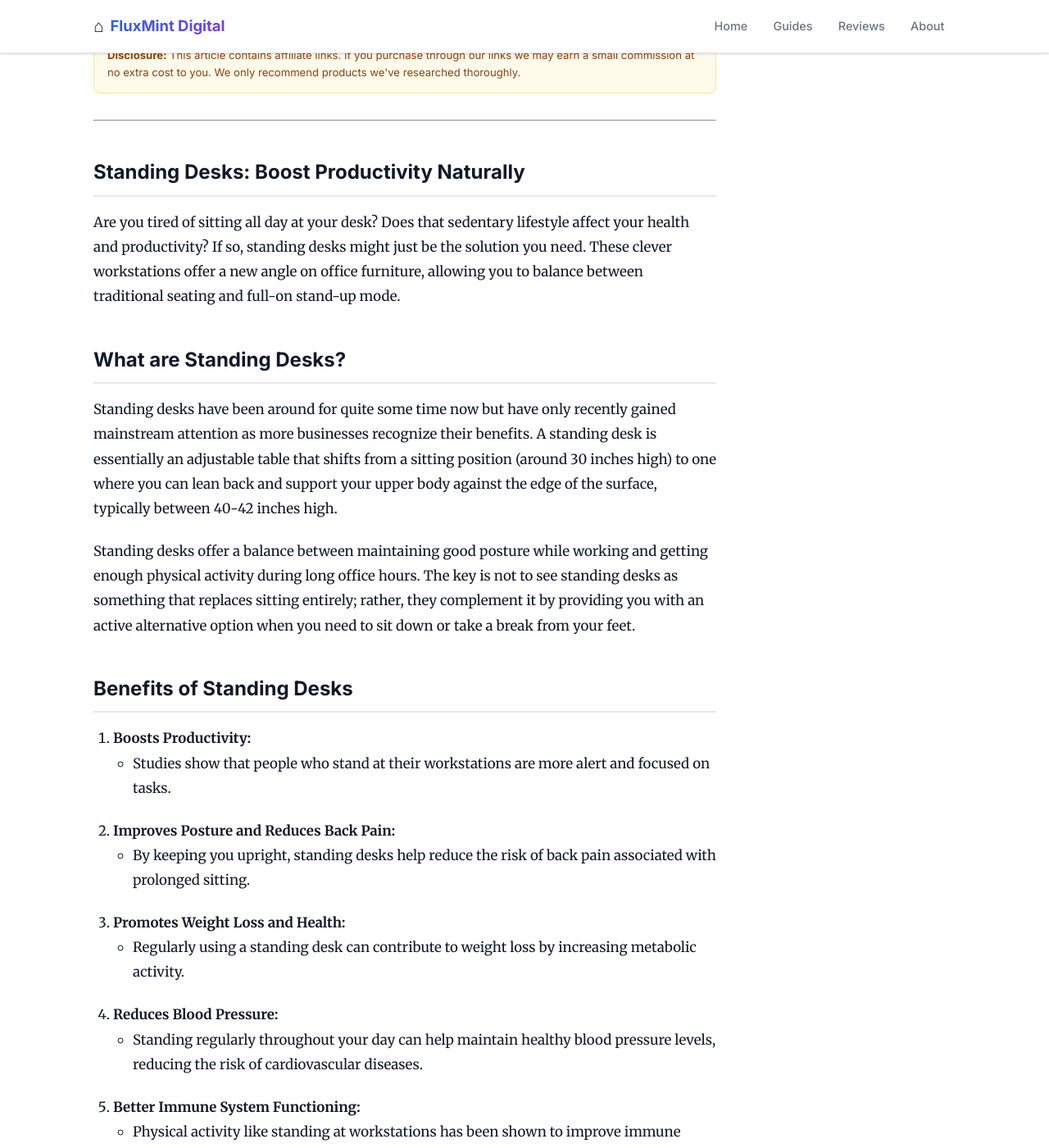
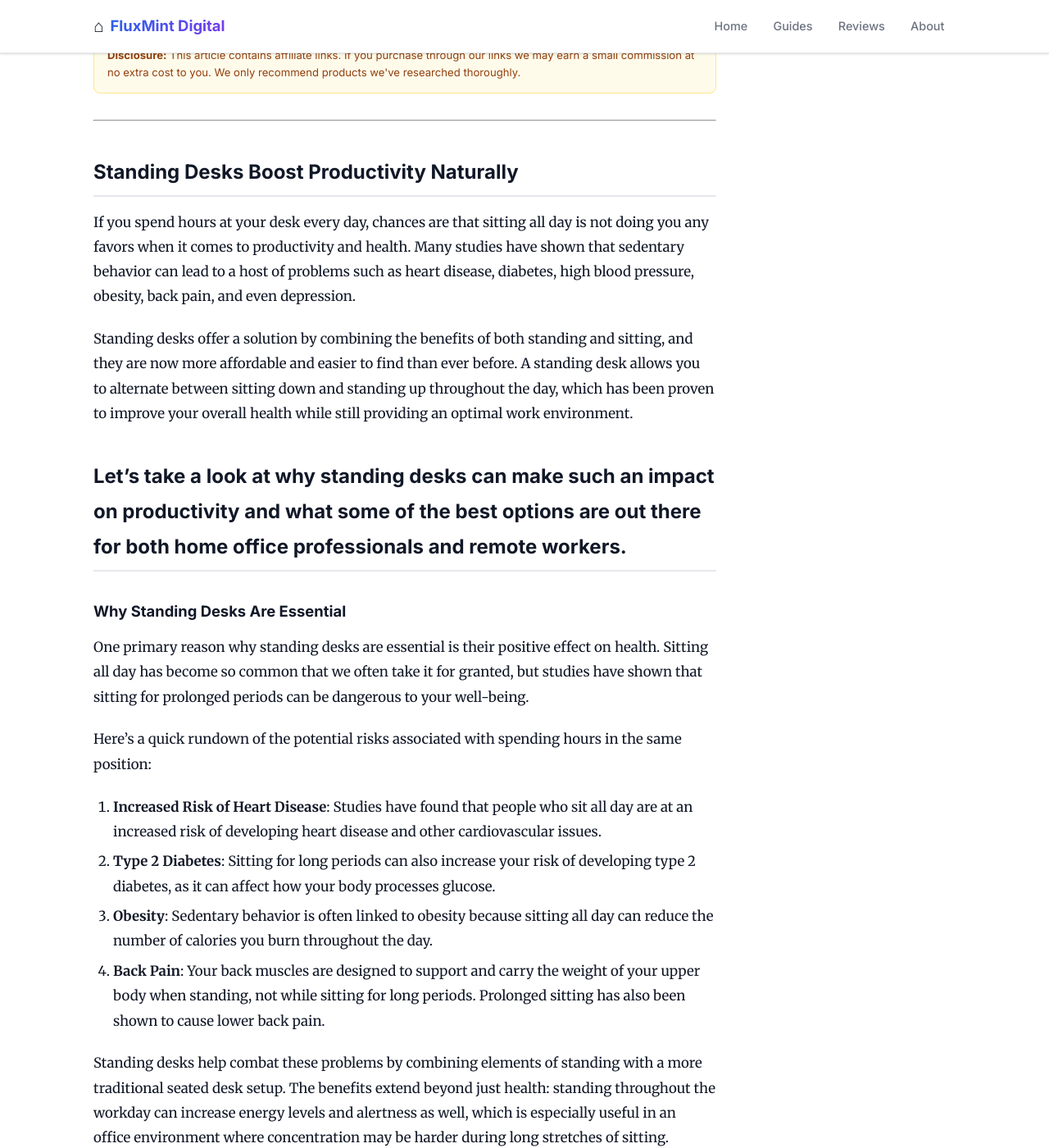
Before and after one commit to fluxmintdigital/fluxmintdigital.github.io, a Jekyll site: the page built from _posts/2026-05-30-standing-desks-boost-productivity-naturally.md, in a window 1280 px wide and 1400 px high, scrolled down 348 px. Shown: the whole window at 82% size. Built offline with Jekyll 4.4.1, drawn with Linux system fonts in a browser that asks for light colours; some of the changed text lies outside the part shown.

Commit message:
Add: Standing Desks Boost Productivity Naturally

```diff
--- a/_posts/2026-05-30-standing-desks-boost-productivity-naturally.md
+++ b/_posts/2026-05-30-standing-desks-boost-productivity-naturally.md
@@ -1,89 +1,61 @@
 ---
 layout: post
-title: "Standing Desks: Boost Productivity Naturally"
-description: "Boost productivity naturally with standing desks - learn how in our new blog post! #standingdesks"
+title: "Standing Desks Boost Productivity Naturally"
+description: "Boost your productivity naturally with a standing desk - try this innovative workspace today!"
 categories: [Guides]
-tags: ["home office", "standing", "desks", "remote work"]
+tags: ["remote work", "desks", "home office", "standing"]
 ---
 
 ---
-## Standing Desks: Boost Productivity Naturally
+## Standing Desks Boost Productivity Naturally
 
-Are you tired of sitting all day at your desk? Does that sedentary lifestyle affect your health and productivity? If so, standing desks might just be the solution you need. These clever workstations offer a new angle on office furniture, allowing you to balance between traditional seating and full-on stand-up mode.
+If you spend hours at your desk every day, chances are that sitting all day is not doing you any favors when it comes to productivity and health. Many studies have shown that sedentary behavior can lead to a host of problems such as heart disease, diabetes, high blood pressure, obesity, back pain, and even depression.
 
-## What are Standing Desks?
+Standing desks offer a solution by combining the benefits of both standing and sitting, and they are now more affordable and easier to find than ever before. A standing desk allows you to alternate between sitting down and standing up throughout the day, which has been proven to improve your overall health while still providing an optimal work environment.
 
-Standing desks have been around for quite some time now but have only recently gained mainstream attention as more businesses recognize their benefits. A standing desk is essentially an adjustable table that shifts from a sitting position (around 30 inches high) to one where you can lean back and support your upper body against the edge of the surface, typically between 40-42 inches high.
+Let’s take a look at why standing desks can make such an impact on productivity and what some of the best options are out there for both home office professionals and remote workers.
+---
 
-Standing desks offer a balance between maintaining good posture while working and getting enough physical activity during long office hours. The key is not to see standing desks as something that replaces sitting entirely; rather, they complement it by providing you with an active alternative option when you need to sit down or take a break from your feet.
+### Why Standing Desks Are Essential
 
-## Benefits of Standing Desks
+One primary reason why standing desks are essential is their positive effect on health. Sitting all day has become so common that we often take it for granted, but studies have shown that sitting for prolonged periods can be dangerous to your well-being.
 
-1. **Boosts Productivity:**
-   - Studies show that people who stand at their workstations are more alert and focused on tasks.
+Here’s a quick rundown of the potential risks associated with spending hours in the same position:
 
-2. **Improves Posture and Reduces Back Pain:**
-   - By keeping you upright, standing desks help reduce the risk of back pain associated with prolonged sitting.
+1. **Increased Risk of Heart Disease**: Studies have found that people who sit all day are at an increased risk of developing heart disease and other cardiovascular issues.
+2. **Type 2 Diabetes**: Sitting for long periods can also increase your risk of developing type 2 diabetes, as it can affect how your body processes glucose.
+3. **Obesity**: Sedentary behavior is often linked to obesity because sitting all day can reduce the number of calories you burn throughout the day.
+4. **Back Pain**: Your back muscles are designed to support and carry the weight of your upper body when standing, not while sitting for long periods. Prolonged sitting has also been shown to cause lower back pain.
 
-3. **Promotes Weight Loss and Health:**
-   - Regularly using a standing desk can contribute to weight loss by increasing metabolic activity.
+Standing desks help combat these problems by combining elements of standing with a more traditional seated desk setup. The benefits extend beyond just health: standing throughout the workday can increase energy levels and alertness as well, which is especially useful in an office environment where concentration may be harder during long stretches of sitting.
 
-4. **Reduces Blood Pressure:**
-   - Standing regularly throughout your day can help maintain healthy blood pressure levels, reducing the risk of cardiovascular diseases.
+### Benefits of Standing Desks
 
-5. **Better Immune System Functioning:**
-   - Physical activity like standing at workstations has been shown to improve immune system functioning.
+#### Improved Productivity
+Studies have found that people who use standing desks are more productive. For example, a study from Stanford University revealed that employees who used standing desks had a 46% increase in typing speed and an average of two fewer sick days per year compared to those who sat at their traditional desks.
 
-## Types of Standing Desks
+Additionally, standing can help you remain alert by increasing blood flow to the brain and reducing feelings of lethargy. This can be beneficial for tasks that require concentration or decision-making – something many remote workers and home office professionals face daily.
 
-Now that you're aware of how beneficial they are, let's take a look at the different types of standing desks available on the market today:
+#### Better Mental Health
+In addition to physical health benefits, using a standing desk may also have positive effects on mental well-being. Research has shown that people who stand during work breaks are less likely to feel stressed and more motivated compared to their seated counterparts.
 
-### 1. Fixed Height Standing Desks
-- **Pros:** No need for adjustments; perfect for those who have an office space with fixed dimensions.
-- **Cons:** Can be pricey and less flexible compared to height-adjustable options.
+Standing can even help with depression by allowing you to take regular movement breaks throughout the day. The change in posture provides your mind a break from constant sitting and encourages physical activity, which is proven to improve mental health.
 
-### 2. Height Adjustable Standing Desks
-- **Pros:** Highly customizable, allowing you to adjust the desk to different heights based on your needs throughout the day.
-- **Cons:** More expensive upfront; require some maintenance for the motor systems.
+#### Improved Posture
+Another significant advantage of standing desks is improved posture. People who spend hours hunched over their computers often suffer from issues such as poor posture and chronic neck pain. Using a standing desk can help alleviate these problems by encouraging better alignment and reducing the strain on your back muscles, which can lead to less frequent or severe discomfort.
 
-### 3. Portable Standing Desks
-- **Pros:** Easy to move around and set up in any office space, perfect for individuals or small teams who want a flexible solution.
-- **Cons:** May not be as customizable compared to fixed-height options.
+### How Standing Desks Work
 
-## Comparison Table: Fixed Height vs. Height Adjustable
+Standing desks typically fall into two main categories: sit-stand desks and treadmill desks. Sit-stand desks allow users to alternate between sitting down and standing up throughout their workday. These desks are often equipped with sensors that detect when the desk is being used, and automatically switch from a seated position to standing once you leave your seat.
 
-| Feature             | Fixed Height Desk          | Height Adjustable Desk        |
-|---------------------|----------------------------|--------------------------------|
-| Flexibility         | Limited; fixed dimensions | Highly Flexible                |
-| Cost                 | Generally less expensive   | Usually more expensive       |
-| Maintenance         | No need for maintenance     | Needs regular motor system checks |
+Treadmill desks provide an even more active option by integrating treadmills into the desk itself; these devices allow users to walk while working, which can be particularly beneficial for office workers who may not have access to outdoor exercise facilities. While treadmill desks are generally reserved for those with specific needs such as high blood pressure or obesity management, they can also serve as a great way to incorporate movement throughout your workday.
 
-## Recommended Products
+### Comparison Table
 
-For different needs and price points, here are some standing desk options that you might consider:
+Here’s a quick comparison of sit-stand and treadmill standing desks:
 
-### [ErgoVert](https://www.amazon.com/ErgoVert-Adjustable-Flexible-Standing-Desk/dp/B07N1VH3QZ) — $699
-
-**Key Features:**
-- Ergonomic design supports your back and arms.
-- Easy to adjust via a single knob.
-
-### [Human](https://www.amazon.com/Human-Ergonomic-Sitting-Standing-Multi-Benches/dp/B075FJ6W3S) — $1,499
-
-**Key Features:**
-- Multi-use design combines sitting and standing features.
-- Built-in storage space.
-
-### [DeskDuo](https://www.amazon.com/DeskDuo-Smart-Standing-Dual-Personalized/dp/B07B5Z8YKJ) — $1,399
-
-**Key Features:**
-- Designed for two people to share.
-- Offers both sitting and standing options.
-
-## Final Thoughts and Next Steps
-
-Standing desks offer a win-win solution by balancing the health benefits of movement with your work productivity. They are ideal for those who want to reduce sedentary behavior but still enjoy traditional seated work environments. If you're considering adding one to your workspace, be sure to choose one that best fits your needs based on height, budget, and space constraints.
-
-Whether you decide on a fixed-height desk or opt for the flexibility of an adjustable model, standing at your workstation could revolutionize both your health and productivity. Start with a trial period; many companies offer free trials so you can test whether these desks improve your efficiency without committing financially.
-
-Happy working!
+| Feature                         | Sit-Stand Desks                  | Treadmill Desks                      |
+|----------------------------------|-----------------------------------|---------------------------------------|
+| Ease of Use                      | Easy set-up; can be used with standard office equipment| Requires additional space and special flooring for a full-size treadmill. May also need specialized desk setup. |
+| Cost                              | Varies, generally less expensive than treadmill desks | Generally more expensive as they require a dedicated treadmill area |
+| Suitable Work Environment        | Mostly suitable in home offices or small workspaces | Ideal for larger spaces with ample floor space and dedicated treadmill
```
